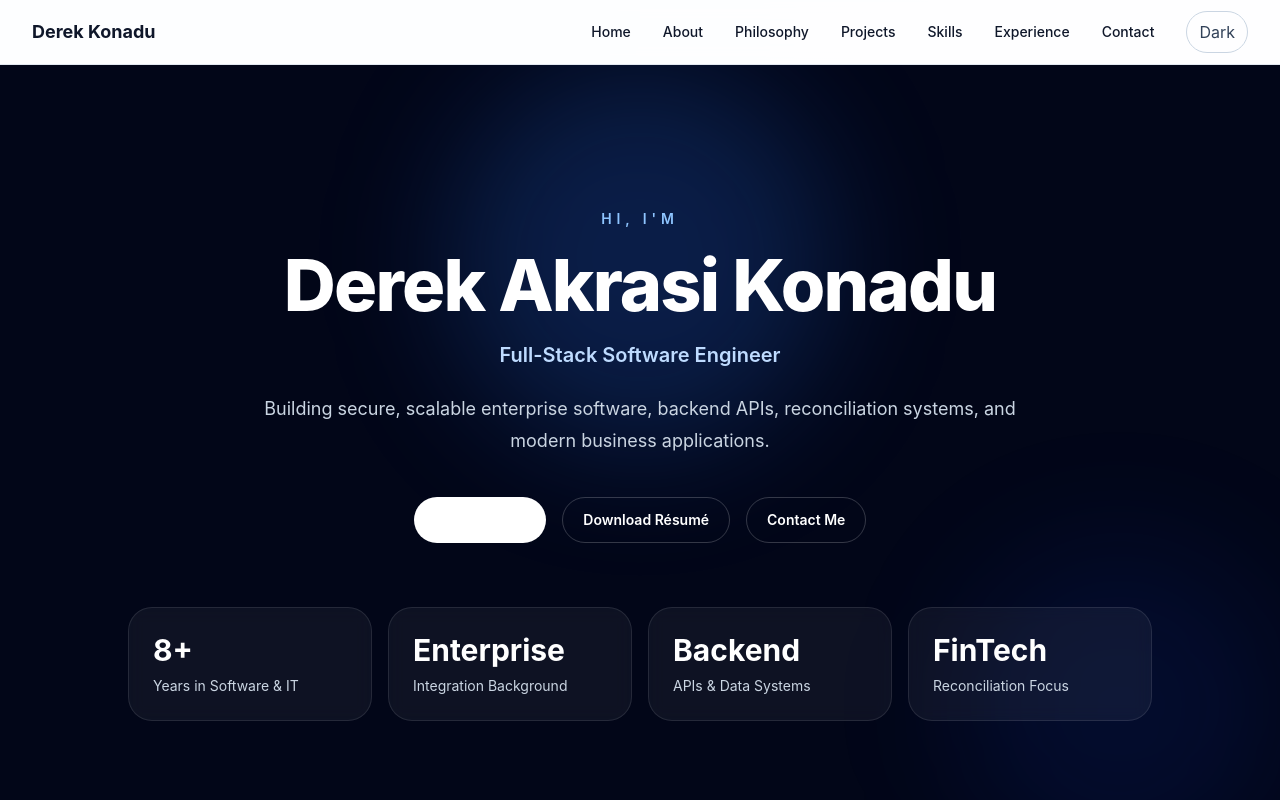
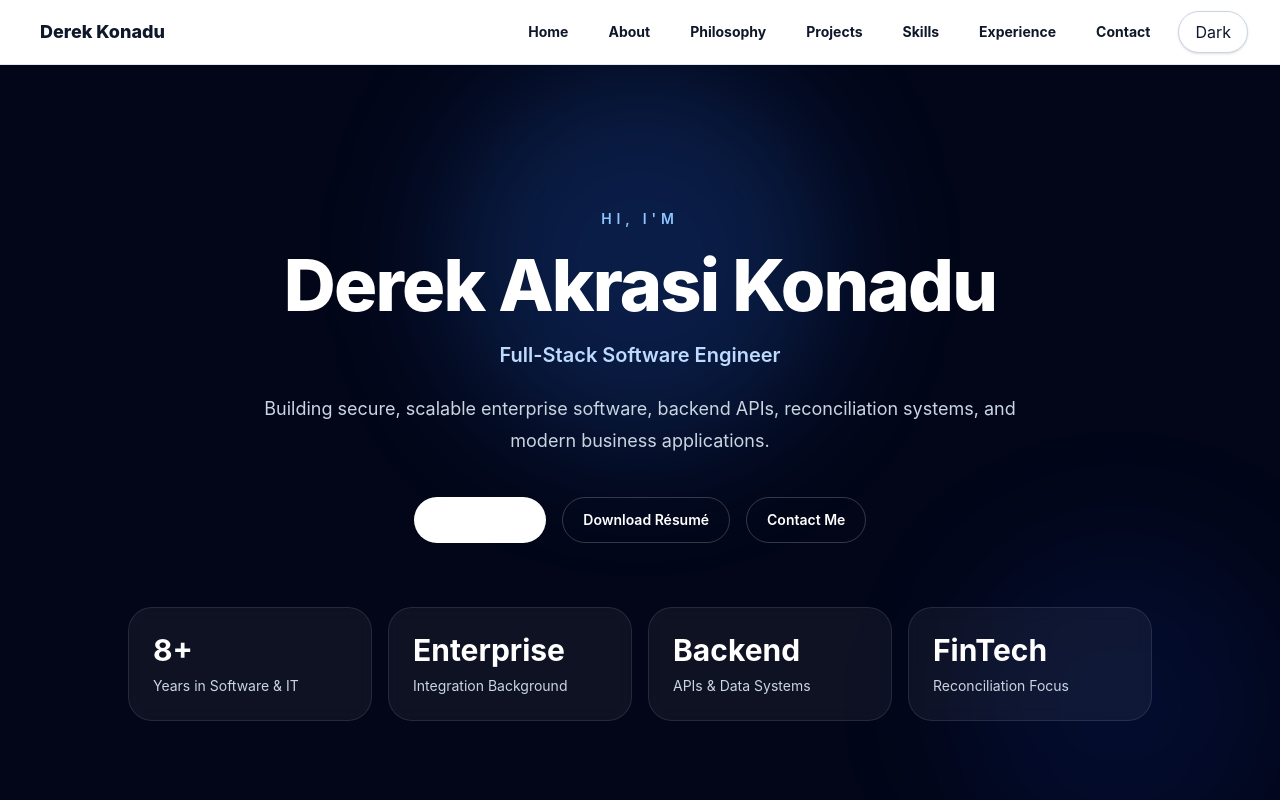
Before and after one commit to obibaadoma/derek-konadu, a React (Vite) app: page / in a window 1280 px wide. Shown: the top 800 px of the page. Built offline with nearby package versions, Linux system fonts and the light colour scheme.

Commit message:
fix: improve dark navbar visibility

```diff
--- a/src/components/layout/Navbar.tsx
+++ b/src/components/layout/Navbar.tsx
@@ -15,14 +15,14 @@ const navLinks = [
 ];
 
 const linkClasses =
-  "rounded-md text-sm font-medium text-slate-600 transition hover:text-slate-950 focus:outline-none focus:ring-2 focus:ring-blue-500 focus:ring-offset-2 dark:text-slate-300 dark:hover:text-white dark:focus:ring-offset-slate-950";
+  "rounded-md px-3 py-2 text-sm font-bold text-slate-700 transition hover:bg-slate-100 hover:text-slate-950 focus:outline-none focus:ring-2 focus:ring-blue-500 focus:ring-offset-2 dark:text-white dark:hover:bg-blue-500 dark:hover:text-white dark:focus:ring-offset-slate-950";
 
 const Navbar = () => {
   const [isOpen, setIsOpen] = useState(false);
   const { theme, toggleTheme } = useTheme();
 
   return (
-    <header className="sticky top-0 z-50 border-b border-slate-200 bg-white/90 backdrop-blur dark:border-slate-800 dark:bg-slate-950/90">
+    <header className="sticky top-0 z-50 border-b border-slate-200 bg-white shadow-sm backdrop-blur dark:border-blue-900 dark:bg-slate-950 dark:shadow-lg dark:shadow-black/40">
       <Container>
         <nav
           className="flex h-16 items-center justify-between"
@@ -30,12 +30,12 @@ const Navbar = () => {
         >
           <a
             href="#home"
-            className="rounded-md text-lg font-bold text-slate-900 transition focus:ring-2 focus:ring-blue-500 focus:ring-offset-2 focus:outline-none dark:text-white dark:focus:ring-offset-slate-950"
+            className="rounded-md px-2 py-1 text-lg font-extrabold text-slate-950 transition hover:text-blue-600 focus:outline-none focus:ring-2 focus:ring-blue-500 focus:ring-offset-2 dark:text-white dark:hover:text-blue-300 dark:focus:ring-offset-slate-950"
           >
             Derek Konadu
           </a>
 
-          <div className="hidden items-center gap-8 lg:flex">
+          <div className="hidden items-center gap-4 lg:flex">
             {navLinks.map((link) => (
               <a key={link.href} href={link.href} className={linkClasses}>
                 {link.label}
@@ -54,7 +54,7 @@ const Navbar = () => {
               aria-label="Toggle navigation menu"
               aria-expanded={isOpen}
               aria-controls="mobile-navigation"
-              className="rounded-lg border border-slate-300 px-3 py-2 text-sm font-medium text-slate-700 transition focus:ring-2 focus:ring-blue-500 focus:ring-offset-2 focus:outline-none dark:border-slate-700 dark:text-slate-200 dark:focus:ring-offset-slate-950"
+              className="rounded-lg border border-slate-300 px-3 py-2 text-sm font-bold text-slate-800 transition hover:bg-slate-100 focus:outline-none focus:ring-2 focus:ring-blue-500 focus:ring-offset-2 dark:border-slate-600 dark:text-white dark:hover:bg-blue-500/20 dark:focus:ring-offset-slate-950"
             >
               {isOpen ? "Close" : "Menu"}
             </button>
@@ -64,9 +64,9 @@ const Navbar = () => {
         {isOpen && (
           <div
             id="mobile-navigation"
-            className="border-t border-slate-200 py-4 lg:hidden dark:border-slate-800"
+            className="border-t border-slate-200 py-4 dark:border-slate-700"
           >
-            <div className="flex flex-col gap-4">
+            <div className="flex flex-col gap-3">
               {navLinks.map((link) => (
                 <a
                   key={link.href}
--- a/src/components/ui/ThemeToggle.tsx
+++ b/src/components/ui/ThemeToggle.tsx
@@ -8,8 +8,8 @@ const ThemeToggle = ({ theme, onToggle }: ThemeToggleProps) => {
     <button
       type="button"
       onClick={onToggle}
-      className="rounded-full border border-slate-300 px-3 py-2 text-sm font-semibold text-slate-700 transition hover:bg-slate-100 dark:border-white/20 dark:text-slate-200 dark:hover:bg-white/10"
       aria-label="Toggle dark mode"
+      className="rounded-full border border-slate-300 bg-white px-4 py-2 text-sm font-bold text-slate-900 shadow-sm transition hover:bg-slate-100 focus:outline-none focus:ring-2 focus:ring-blue-500 focus:ring-offset-2 dark:border-blue-400 dark:bg-blue-500 dark:text-white dark:hover:bg-blue-400 dark:focus:ring-offset-slate-950"
     >
       {theme === "light" ? "Dark" : "Light"}
     </button>
```
